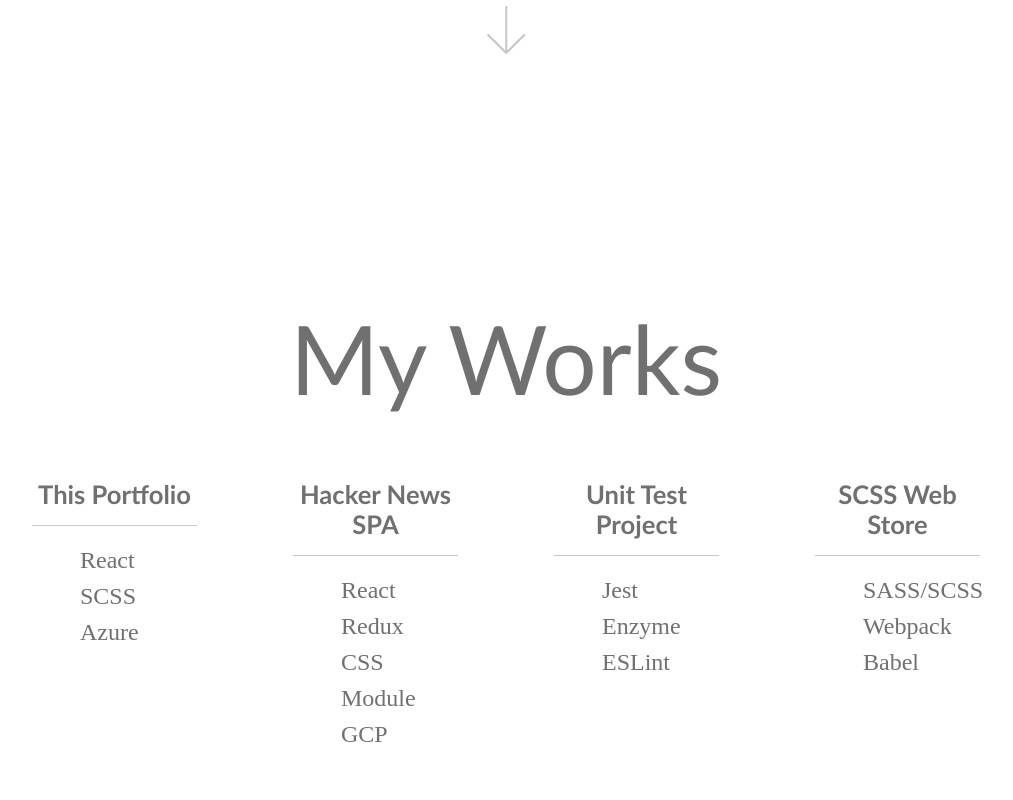
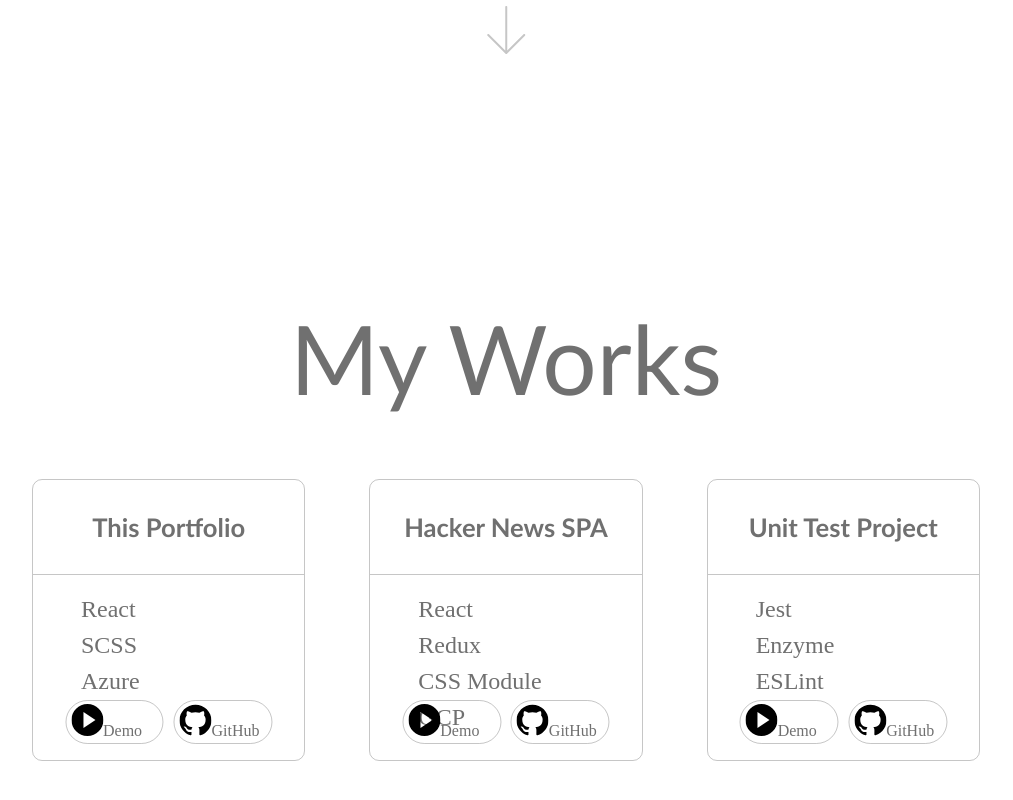
Before and after one commit to sailor95/portfolio-v3, a React (Create React App) app: page / in a window 1280 px wide. Shown: the part 626-1426 px from the top of the page, without its empty margins (134-1147 px from the left). Built offline with nearby package versions, Linux system fonts and the light colour scheme; a web font is replaced by a local one.

Commit message:
Fine tune CSS

```diff
--- a/src/components/sections/works/WorksSection.js
+++ b/src/components/sections/works/WorksSection.js
@@ -7,22 +7,23 @@ const tempWorksData = [
   {
     id: 1,
     name: 'This Portfolio',
-    stacks: ['React', 'SCSS', 'Azure']
+    stacks: ['React', 'SCSS', 'Azure'],
+    demoLink: "",
+    github: ""
   },
   {
     id: 2,
     name: 'Hacker News SPA',
-    stacks: ['React', 'Redux', 'CSS Module', 'GCP']
+    stacks: ['React', 'Redux', 'CSS Module', 'GCP'],
+    demoLink: "",
+    github: ""
   },
   {
     id: 3,
     name: 'Unit Test Project',
-    stacks: ['Jest', 'Enzyme', 'ESLint']
-  },
-  {
-    id: 4,
-    name: 'SCSS Web Store',
-    stacks: ['SASS/SCSS', 'Webpack', 'Babel']
+    stacks: ['Jest', 'Enzyme', 'ESLint'],
+    demoLink: "",
+    github: ""
   }
 ];
 
--- a/src/components/sections/works/WorksSection.scss
+++ b/src/components/sections/works/WorksSection.scss
@@ -5,7 +5,7 @@
   cursor: default;
   margin-top: 8rem;
   // TODO: Remove fixed height
-  height: 95vh;
+  min-height: 95vh;
 
   &__header {
     color: $thm-grey;
--- a/src/components/sections/works/work-boxes-list/work-box/WorkBox.js
+++ b/src/components/sections/works/work-boxes-list/work-box/WorkBox.js
@@ -2,6 +2,8 @@ import React from 'react';
 import PropTypes from 'prop-types';
 
 import './WorkBox.scss';
+import { ReactComponent as GitHubIcon } from 'res/github.svg';
+import { ReactComponent as PlayIcon } from 'res/play-button.svg';
 
 const WorkBox = ({ workData }) => {
   const renderStacks = arr => arr.map(a => (
@@ -9,13 +11,25 @@ const WorkBox = ({ workData }) => {
   ));
 
   return (
-    <div className="col-1-of-4">
+    <div className="col-1-of-3">
       <div className="work-box">
         <div className="work-box__title">
           {workData.name}
         </div>
-        <div className="work-box__stacks">
-          {renderStacks(workData.stacks)}
+        <div className="work-box__detail">
+          <div className="work-box__stacks">
+            {renderStacks(workData.stacks)}
+          </div>
+          <div className="work-box__links">
+            <div className="work-box__links--demo">
+              <PlayIcon className="play-icon" />
+              <span>Demo</span>
+            </div>
+            <div className="work-box__links--github">
+              <GitHubIcon className="github-icon" />
+              <span>GitHub</span>
+            </div>
+          </div>
         </div>
       </div>
     </div>
--- a/src/components/sections/works/work-boxes-list/work-box/WorkBox.scss
+++ b/src/components/sections/works/work-boxes-list/work-box/WorkBox.scss
@@ -2,11 +2,14 @@
 @import "../../../../../styles/float-grid";
 
 .work-box {
+  position: relative;
   color: $thm-grey;
   height: 35vh;
+  border: 1px solid $thm-light-grey;
+  border-radius: 10px;
 
   &__title {
-    padding-bottom: 1rem;
+    padding: 2rem 1rem;
     font-size: 2vw;
     font-family: "Calibri", sans-serif;
     font-weight: bold;
@@ -18,10 +21,45 @@
     font-size: 1.5rem;
     line-height: 1.5;
     padding: 1rem 3rem;
+    height: 50%;
   }
 
-  &:hover {
-    outline-offset: 2rem;
-    outline: 1px solid $thm-grey;
+  &__links {
+    position: absolute;
+    display: flex;
+    bottom: 1rem;
+    left: 50%;
+    transform: translateX(-50%);
+    width: 80%;
+    margin: 0 auto;
+    justify-content: space-around;
+
+    &--demo {
+      border: 1px solid $thm-light-grey;
+      padding: 3px 5px;
+      border-radius: 100px;
+      width: 40%;
+
+      &::before {
+        content: "";
+        vertical-align: middle;
+        display: inline-block;
+        height: 100%;
+      }
+    }
+
+    &--github {
+      display: inline-block;
+      border: 1px solid $thm-light-grey;
+      padding: 3px 5px;
+      border-radius: 100px;
+      width: 40%;
+    }
   }
 }
+
+.play-icon,
+.github-icon {
+  width: 2rem;
+  height: 2rem;
+}
--- a/src/styles/_variables.scss
+++ b/src/styles/_variables.scss
@@ -9,4 +9,4 @@ $thm-light-grey: rgba(
 // FLOAT GRID
 $float-grid-width: 114rem;
 $gutter-vertical: 8rem;
-$gutter-horizontal: 6rem;
+$gutter-horizontal: 4rem;
```
Also changed, not shown: src/res/play-button.svg (added).
